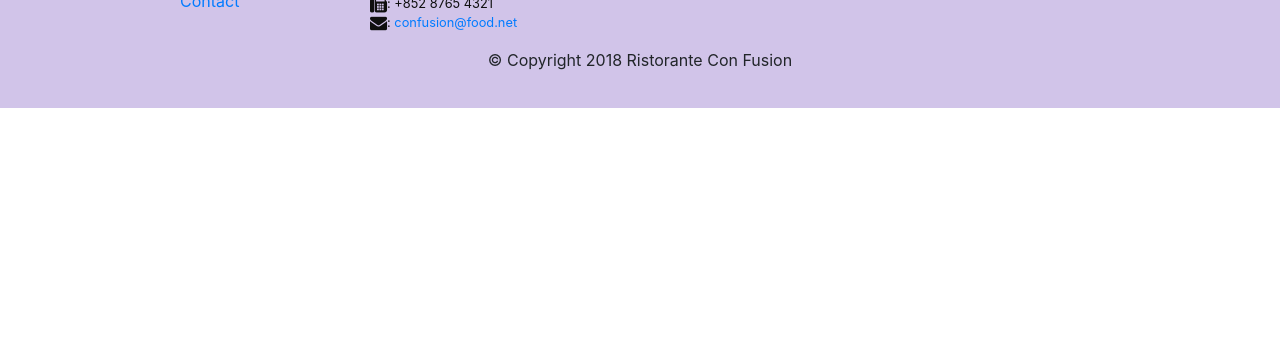
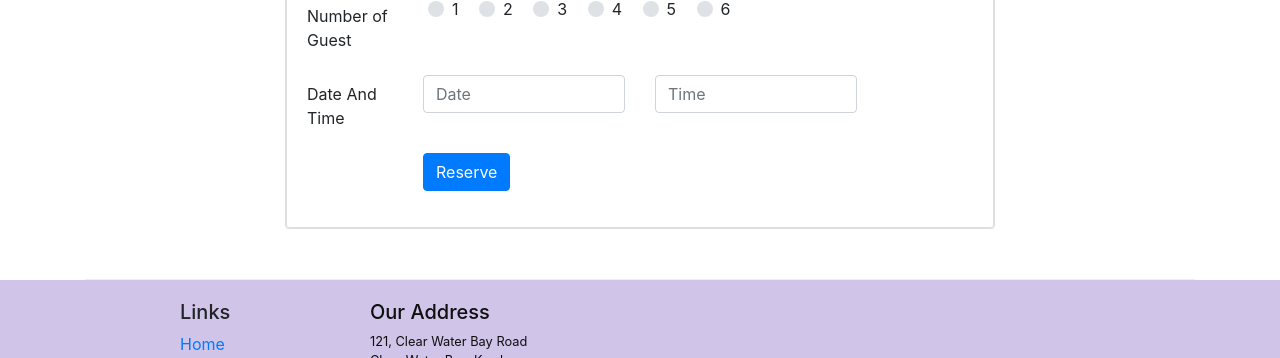
Before and after one commit to sharmatanesh/Coursera-Bootstrap-UI-Frontend-with-ReactJS, a website: page index.html in a window 1280 px wide. Shown: the part 1669-2027 px from the top of the page. Before the commit the page ends 1777 px from the top, so only its background shows below. Drawn offline with nearby package versions, Linux system fonts and the light colour scheme.

Commit message:
assignmet 2

```diff
--- a/index.html
+++ b/index.html
@@ -41,6 +41,9 @@
                 <div class="col-12 col-sm align-self-center">
                     <img src="img/logo.png" class="img-fluid">
                 </div>
+                <div class="col-12 col-sm align-self-center">
+                    <a role="button" class="btn btn-block btn-sm btn-warning" href="#reserve">Reserve Table</a>
+                </div>
             </div>
         </div>
     </header>
@@ -67,13 +70,18 @@
 
 
         <div class="row row-content align-items-center">
-            <div class="col-12 col-sm-4 col-md-3">
+            <div class="col-sm-4 col-md-3">
                 <h3>This Month's Promotions</h3>
             </div>
             <div class="col col-sm col-md">
-                <h2>Weekend Grand Buffet</h2>
-                <p class="d-none d-sm-block">Featuring mouthwatering combinations with a choice of five different salads, six enticing appetizers, six main entrees and five choicest desserts. Free flowing bubbly and soft drinks. All for just $19.99 per person </p>
+                <div class="media">
+                    <div class="media-body">
+                        <h2>Weekend Grand Buffet<span class="badge badge-danger">NEW</span></h2>
+                        <p class="d-none d-sm-block">Featuring mouthwatering combinations with a choice of five different salads, six enticing appetizers, six main entrees and five choicest desserts. Free flowing bubbly and soft drinks. All for just $19.99 per person </p>
+                    </div>
+                </div>
             </div>
+            <img class="d-flex mr-3 img-thumbnail align-self-center" src="img/buffet.png" alt="buffet">
         </div>
 
         <div class="row row-content align-items-center">
@@ -90,6 +98,77 @@
                     </div>
                 </div>
             </div>
+        </div>
+
+        <div class="row row-content align-items-center justify-content-center" id="reserve">
+            <div class="col-12 col-sm-8">
+            <div class="card">
+                <h3 class="card card-header text-white bg-warning">Reserve a Table</h3>
+                <div class="card card-body">
+                    <form>
+                        <div class="form-group row">
+                            <label class="col-12 col-sm-12 col-md-2 col-form-label" for="numofguest">Number of Guest</label>
+                            <div class="form-check col-12 col-sm-12 col-md-8">
+                                <label class="mr-3">
+                                    <div class="custom-control custom-radio">
+                                        <input type="radio" class="custom-control-input" id="guest1" name="guest1" value="">
+                                        <label class="custom-control-label" for="guest1">1</label>
+                                    </div>
+                                </label>
+                                <label class="mr-3">
+                                    <div class="custom-control custom-radio">
+                                        <input type="radio" class="custom-control-input" id="guest2" name="guest2" value="">
+                                        <label class="custom-control-label" for="guest2">2</label>
+                                    </div>
+                                </label>
+                                <label class="mr-3">
+                                    <div class="custom-control custom-radio">
+                                        <input type="radio" class="custom-control-input" id="guest3" name="guest3" value="">
+                                        <label class="custom-control-label" for="guest3">3</label>
+                                    </div>
+                                </label>
+                                <label class="mr-3">
+                                    <div class="custom-control custom-radio">
+                                        <input type="radio" class="custom-control-input" id="guest4" name="guest4" value="">
+                                        <label class="custom-control-label" for="guest4">4</label>
+                                    </div>
+                                </label>
+                                <label class="mr-3">
+                                    <div class="custom-control custom-radio">
+                                        <input type="radio" class="custom-control-input" id="guest5" name="guest5" value="">
+                                        <label class="custom-control-label" for="guest5">5</label>
+                                    </div>
+                                </label>
+                                <label>
+                                    <div class="custom-control custom-radio">
+                                        <input type="radio" class="custom-control-input" id="guest6" name="guest6" value="">
+                                        <label class="custom-control-label" for="guest6">6</label>
+                                    </div>
+                                </label>
+                            </div>
+                        </div>
+                        <div class="form-group row">
+                            <label class="col-12 col-sm-12 col-md-2 col-form-label" for=datetime>Date And Time</label>
+                            <div class="col-12 col-sm-12 col-md-4">
+                                <div class="input-group">
+                                    <input type="text" class="form-control" id="date" name="date" placeholder="Date">
+                                </div>
+                            </div>
+                            <div class="col-12 col-sm-12 col-md-4">
+                                <div class="input-group">
+                                    <input type="text" class="form-control" id="time" name="time" placeholder="Time">
+                                </div>
+                            </div>
+                        </div>
+                        <div class="form-group row">
+                            <div class="offset-md-2 col-md-10">
+                                <button type="submit" class="btn btn-primary">Reserve</button>
+                            </div>
+                        </div>
+                    </form>
+                </div>
+            </div>
+        </div>
         </div>
     </div>
 
```
